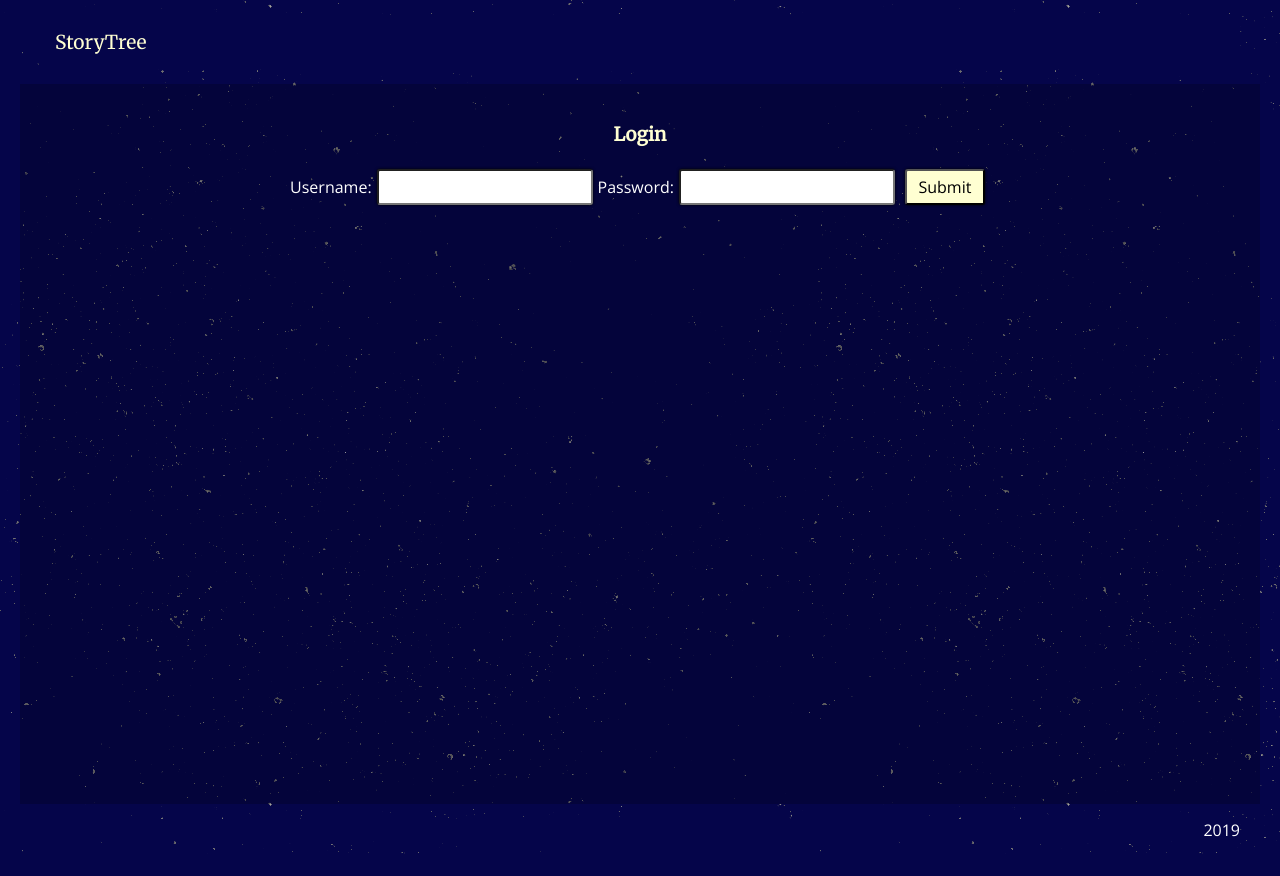
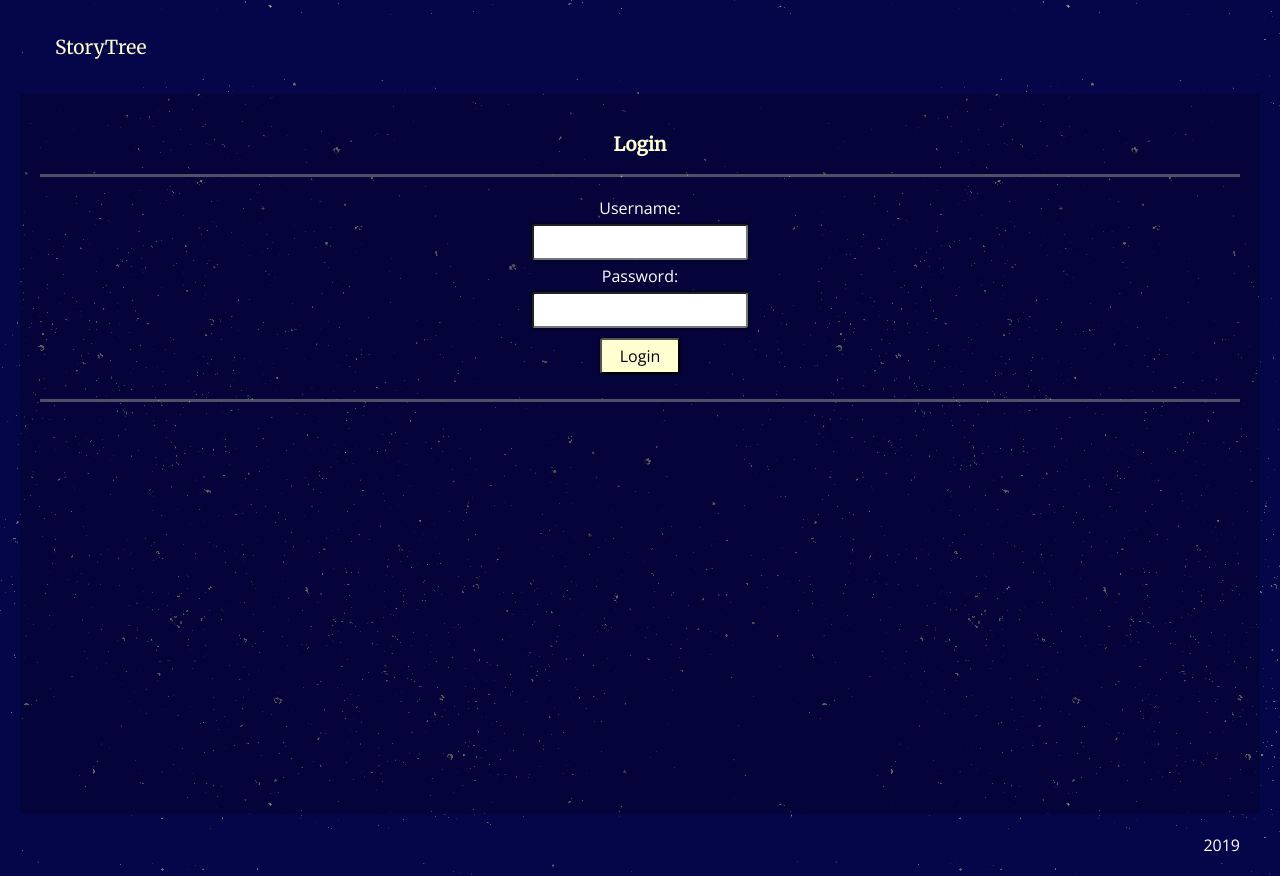
Before and after one commit to mgettytehan/ga-project-storymaker, a React (Create React App) app in the folder client/: page /login in a window 1280 px wide. Built offline with nearby package versions, Linux system fonts and the light colour scheme; the HTML template or start-up script is replaced by a standard one.

Commit message:
Added styling to login page and fixed a deprecated method on the author controller

```diff
--- a/client/src/components/Login.js
+++ b/client/src/components/Login.js
@@ -50,12 +50,16 @@ export default class Login extends Component {
         return (
             <div>
                 <h3>Login</h3>
-                <form onSubmit={this.handleSubmit}>
-                    <label for="username">Username:</label>
-                    <input type="text" name="username" onChange={this.handleChange} />
-                    <label for="password">Password:</label>
-                    <input type="password" name="password" onChange={this.handleChange} />
-                    <input type="submit" />
+                <form onSubmit={this.handleSubmit}  className="login-form" >
+                    <div>
+                        <label for="username">Username:</label><br/>
+                        <input type="text" name="username" onChange={this.handleChange} />
+                    </div>
+                    <div>
+                        <label for="password">Password:</label><br/>
+                        <input type="password" name="password" onChange={this.handleChange} />
+                    </div>
+                    <div><input type="submit" value="Login" /></div>
                 </form>
             </div>
         );
--- a/client/src/components/StoryDash.js
+++ b/client/src/components/StoryDash.js
@@ -19,7 +19,6 @@ export default class StoryDash extends Component {
     }
 
     componentWillMount() {
-        console.log(document.cookie);
         getAllStories()
             .then(stories => this.setState(
                 {allStories: stories}
--- a/client/src/index.css
+++ b/client/src/index.css
@@ -12,6 +12,7 @@ body {
 
 a {
   text-decoration: none;
+  cursor: pointer;
   color: #FFFFD2;
 }
 
@@ -28,6 +29,7 @@ main, header, footer {
 header, footer {
   background-image: none;
   background-color: #05054A;
+  padding: 5px 15px;
 }
 
 header {
@@ -84,6 +86,10 @@ textarea.big {
   text-align: left;
 }
 
+.right {
+  text-align: right;
+}
+
 .mainpage-container {
   display: flex;
   margin: 0 25px;
@@ -105,6 +111,12 @@ textarea.big {
 
 button.close {
   width: auto;
+}
+
+.login-form {
+  padding: 20px;
+  border: solid rgba(255, 255, 210, 0.3);
+  border-width: 3px 0;
 }
 
 .story-display {
```
Also changed, not shown: 1 other file (tests, documents, lock files or other folders).
